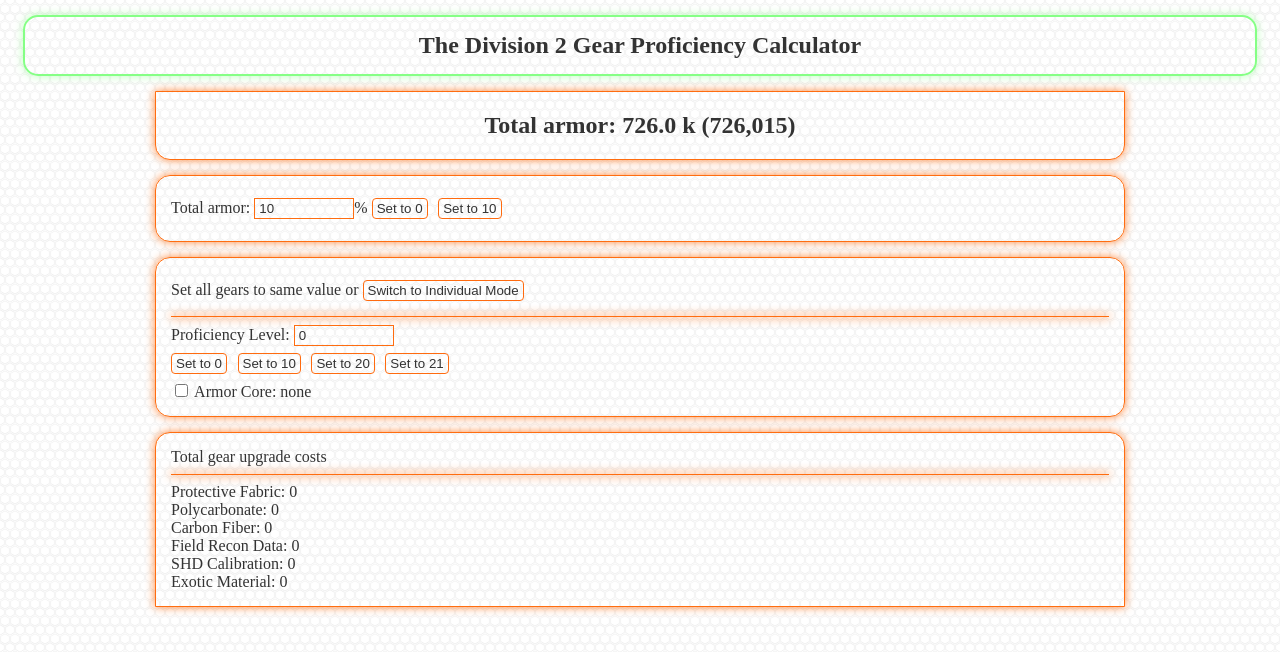
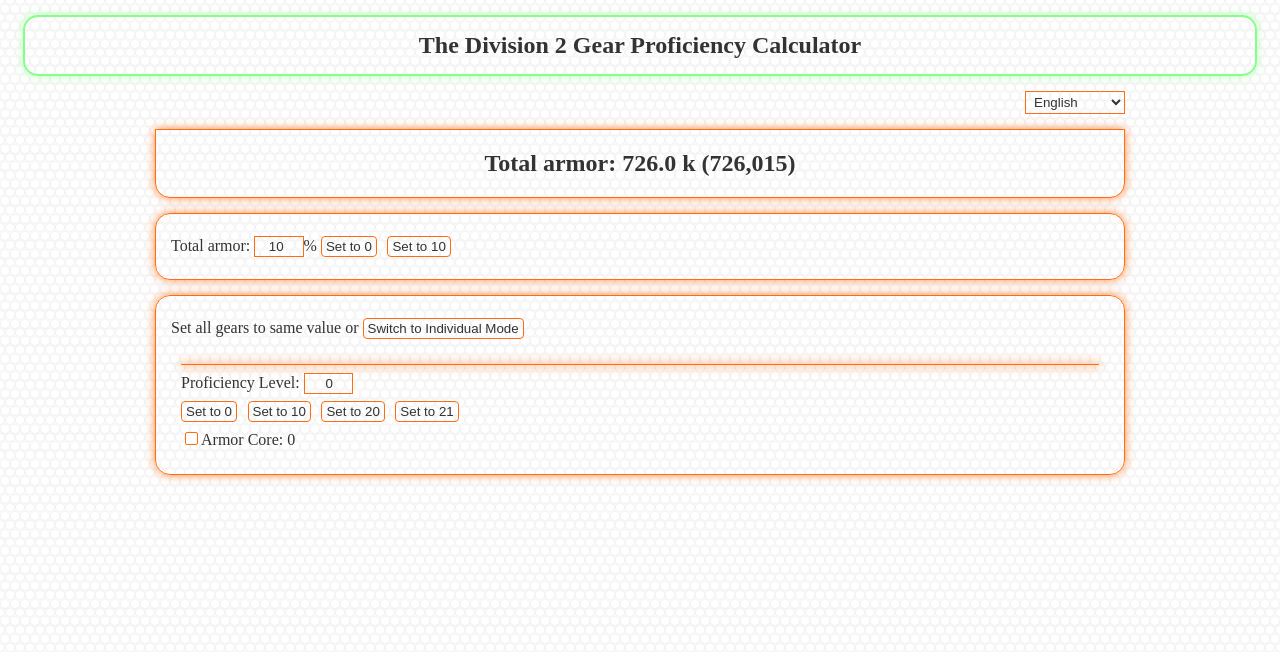
Before and after one commit to ilantvig/td2calc-gp, a plain HTML site: page index.html in a window 1280 px wide. Drawn offline with nearby package versions, Linux system fonts and the light colour scheme.

Commit message:
refactor: add i18n

```diff
--- /dev/null
+++ b/src/components/LocaleChanger.js
@@ -0,0 +1,53 @@
+export default {
+  name: "locale-changer",
+  emits: ["update:modelValue"],
+  props: {
+    availableLocales: {
+      type: Array,
+      required: true,
+    },
+    modelValue: {
+      type: String,
+      required: true,
+    },
+  },
+  data() {
+    return {
+      languages: {
+        en: "English",
+        fr: "Français",
+        es: "Español",
+        gr: "Deutsche",
+        ru: "Pусский",
+      },
+    };
+  },
+  computed: {
+    value: {
+      get() {
+        return this.modelValue;
+      },
+      set(value) {
+        this.$emit("update:modelValue", value);
+      },
+    },
+  },
+  methods: {},
+  watch: {},
+  created() {},
+  // =======================================================
+  template: /*template*/ `
+    <div class="locale-container">
+      <select
+        class="td2-input"
+        v-model="value">
+        <option
+          v-for="locale in availableLocales"
+          :key="'locale-'+locale"
+          :value="locale">
+          {{ languages[locale] }}
+        </option>
+      </select>
+    </div>
+  `,
+};
--- a/src/components/v-content.js
+++ b/src/components/v-content.js
@@ -1,33 +1,16 @@
+
+import LocaleChanger from "./LocaleChanger.js";
 
 export default {
   name: "v-content",
-  // components: {},
-  // принимает данные из родителя
+  components: {
+    LocaleChanger,
+  },
+  // emits: [],
   // props: {},
   data() {
     return {
       text: "v-content text",
-
-      switchModeText: [
-        "Switch to Individual Mode",
-        "Switch to Group Mode",
-      ],
-      gearMaterialNames: [
-        "Protective Fabric",
-        "Polycarbonate",
-        "Carbon Fiber",
-        "Field Recon Data",
-        "SHD Calibration",
-        "Exotic Material",
-      ],
-      gearMaterialNamesTmp: [
-        "Protective Fabric (Защитная ткань)",
-        "Polycarbonate (Поликарбонат)",
-        "Carbon Fiber (Углепластик)",
-        "Field Recon Data (Полевые даные)",
-        "SHD Calibration (Калибратор)",
-        "Exotic Material (Экзот. комп.)",
-      ],
 
       totalGearUpgradeCoast: [0, 0, 0, 0, 0, 0],
       gearUpgradeCoast: [
@@ -71,17 +54,68 @@ export default {
       totalArmor: 0,
       valueList: [0, 0, 0, 0, 0, 0],
       gearItems: [
-        { type: "Mask", value: 80297 },
-        { type: "Backpack", value: 130844 },
-        { type: "Chest", value: 157961 },
-        { type: "Gloves", value: 80297 },
-        { type: "Holster", value: 111889 },
-        { type: "Kneepads", value: 98726 },
+        { type: "mask", value: 80297 },
+        { type: "backpack", value: 130844 },
+        { type: "chest", value: 157961 },
+        { type: "gloves", value: 80297 },
+        { type: "holster", value: 111889 },
+        { type: "kneepads", value: 98726 },
       ],
     };
   },
-  // computed: {},
+  // ================================================================
+  computed: {
+    // translation begin
+
+    gearUpgradeCosts() {
+      return this.$t('gearUpgradeCosts');
+    },
+
+    totalArmorText() {
+      return this.$t('totalArmor');
+    },
+
+    proficiencyLevel() {
+      return this.$t('proficiencyLevel');
+    },
+    allProficiencyLevel() {
+      return this.$t('allProficiencyLevel');
+    },
+
+    armorCore() {
+      return this.$t('armorCore');
+    },
+
+    setTo() {
+      return this.$t('setTo');
+    },
+
+    gearType() {
+      return this.objectFromLoacale('gearType');
+    },
+
+    switchLabelText() {
+      return this.objectFromLoacale('attributeLabel');
+    },
+
+    switchButtonText() {
+      return this.objectFromLoacale('attributeButtonText');
+    },
+
+    gearMaterialNames() {
+      return this.objectFromLoacale('gearMaterialNames');
+    },
+
+
+    // translation end
+
+  },
+  // ================================================================
   methods: {
+    objectFromLoacale(key) {
+      return this.$i18n['messages'][this.$i18n.locale][key];
+    },
+
     updateTotalArmor() {
       let sum = 0;
       for (let i = 0; i < 6; i++) {
@@ -233,6 +267,12 @@ export default {
   // =======================================================
   template: /*template*/ `
         <div class="v-content">
+
+          <locale-changer
+            v-model="$i18n.locale"
+            :availableLocales = "$i18n.availableLocales"
+          />
+
             <!--
             {{text}} <br/>
             {{gearWithArmorList}} <br/>
@@ -242,7 +282,7 @@ export default {
 
             <div class="stick stick-top">
               <h2 style="text-align: center;">
-                Total armor: {{shortNumber(totalArmor)}}
+                {{totalArmorText}}: {{shortNumber(totalArmor)}}
                 ({{(totalArmor).toLocaleString()}})
               </h2>
             </div>
@@ -272,51 +312,57 @@ export default {
 <!-- ///////////////////////////////////////////////////////// -->
 
             <div class="box-orange">
-                <label :for="'totalArmorBonus_id'">Total armor: </label>
+                <label :for="'totalArmorBonus_id'">{{totalArmorText}}: </label>
                 <input :id="'totalArmorBonus_id'"
                     v-model="totalArmorBonus"
                     @change="updateTotalArmor()"
                     class="text-lg td2-input"
+                    style="width: 7ex; text-align: end;"
                     type="number" placeholder="10"
                     min="0" max="35" step="1">%
-                <button class="td2-button" @click="totalArmorBonus = 0; updateTotalArmor()">Set to 0</button>
-                <button class="td2-button" @click="totalArmorBonus = 10; updateTotalArmor()">Set to 10</button>
+                <button class="td2-button" @click="totalArmorBonus = 0; updateTotalArmor()">{{setTo}} 0</button>
+                <button class="td2-button" @click="totalArmorBonus = 10; updateTotalArmor()">{{setTo}} 10</button>
             </div>
 
 
 <!-- ///////////////////////////////////////////////////////// -->
 
-            <div  class="box-orange">
-              {{["Set all gears to same value", "Set each gear to individual value"][+isIndividual]}} or
+            <div class="box-orange">
+              {{switchLabelText[+isIndividual]}}
               <button class="td2-button" @click="isIndividual = !isIndividual">
-                  {{switchModeText[+isIndividual]}}
+                  {{switchButtonText[+isIndividual]}}
               </button>
 
               <div v-show="!isIndividual">
+                <div style="padding: 10px">
                   <hr class="td2-hr"/>
-                <label :for="'oneProfLevelValue_id'">Proficiency Level: </label>
+                  <label :for="'oneProfLevelValue_id'">{{proficiencyLevel}}: </label>
                   <input :id="'oneProfLevelValue_id'"
                       v-model="oneProfLevelValue"
                       class="text-lg td2-input"
+                      style="width: 7ex; text-align: end;"
                       type="number" placeholder="0"
                       min="0" max="21" step="1"
                   />
                   {{oneProfLevelValueError}}
                   <br/>
 
-                <button class="td2-button" @click="oneProfLevelValue = 0">Set to 0</button>
-                <button class="td2-button" @click="oneProfLevelValue = 10">Set to 10</button>
-                <button class="td2-button" @click="oneProfLevelValue = 20">Set to 20</button>
-                <button class="td2-button" @click="oneProfLevelValue = 21">Set to 21</button>
+                  <button class="td2-button" @click="oneProfLevelValue = 0">{{setTo}} 0</button>
+                  <button class="td2-button" @click="oneProfLevelValue = 10">{{setTo}} 10</button>
+                  <button class="td2-button" @click="oneProfLevelValue = 20">{{setTo}} 20</button>
+                  <button class="td2-button" @click="oneProfLevelValue = 21">{{setTo}} 21</button>
                   <br/>
 
                   <input type="checkbox" id="oneWithArmorValue"
                       name="oneWithArmorValue" v-model="oneWithArmorValue"
+                      :class="{ 'unchecked' : !oneWithArmorValue }"
                       @change="updateTotalArmor()">
                   <label for="oneWithArmorValue">
-                    Armor Core: {{ gearWithArmorCount ? gearWithArmorCount + " core(s) per 170 k = " + shortNumber(170000 * gearWithArmorCount) : "none" }}
+                      {{armorCore}}: {{ gearWithArmorCount ? gearWithArmorCount + " &times; 170 k = " + shortNumber(170000 * gearWithArmorCount) : "0" }}
                   </label> <br/>
                 </div>
+              </div>
+              <!-- ~~~~~~~~~~~~~~~~~~~~~~~~~~~~~~~~~ -->
               <div v-show="isIndividual">
                 <div class="flex-container">
                   <div v-for="(gear, gearIndex) in gearItems"
@@ -326,38 +372,39 @@ export default {
                       <hr class="td2-hr"/>
 
                       <div>
-                          {{gear.type}}: {{shortNumber(gearArmorList[gearIndex])}} +
+                          {{gearType[gear.type]}}: {{shortNumber(gearArmorList[gearIndex])}} +
                           {{gearProfLevelList[gearIndex]}}% =
                           {{shortNumber(gearArmorList[gearIndex] * (1 + gearProfLevelList[gearIndex]/100))}}
                       </div>
-                      <label :for="'gearProfLevelList_'+gearIndex">Proficiency Level: </label>
+                      <label :for="'gearProfLevelList_'+gearIndex">{{proficiencyLevel}}: </label>
                       <input :id="'gearProfLevelList_'+gearIndex"
                           v-model="gearProfLevelList[gearIndex]"
                           class="text-lg td2-input"
+                          style="width: 7ex; text-align: end;"
                           type="number" placeholder="0"
                           min="0" max="21" step="1">
                       <br/>
                       <input type="checkbox" :id="'gearIndex_'+gearIndex"
-                          name="gearIndex"
-                          v-model="gearWithArmorList[gearIndex]">
-                      <label :for="'gearIndex_'+gearIndex">Armor Core: {{ gearWithArmorList[gearIndex] ? "170 k" : "0" }}</label>
+                        name="gearIndex" v-model="gearWithArmorList[gearIndex]"
+                        :class="{ 'unchecked' : !gearWithArmorList[gearIndex] }">
+                      <label :for="'gearIndex_'+gearIndex">{{armorCore}}: {{ gearWithArmorList[gearIndex] ? "170 k" : "0" }}</label>
                   </div>
                 </div>
 
                 <hr class="td2-hr"/>
-                All Proficiency Level:
-                <button class="td2-button" @click="setAllProfLevel(0)">Set to 0</button>
-                <button class="td2-button" @click="setAllProfLevel(10)">Set to 10</button>
-                <button class="td2-button" @click="setAllProfLevel(20)">Set to 20</button>
-                <button class="td2-button" @click="setAllProfLevel(21)">Set to 21</button>
+                {{allProficiencyLevel}}:
+                <button class="td2-button" @click="setAllProfLevel(0)">{{setTo}} 0</button>
+                <button class="td2-button" @click="setAllProfLevel(10)">{{setTo}} 10</button>
+                <button class="td2-button" @click="setAllProfLevel(20)">{{setTo}} 20</button>
+                <button class="td2-button" @click="setAllProfLevel(21)">{{setTo}} 21</button>
                 <button class="td2-button" @click="decAllProfLevel()">-1</button>
                 <button class="td2-button" @click="incAllProfLevel()">+1</button>
             </div>
           </div>
 
 <!-- ///////////////////////////////////////////////////////// -->
-            <div class="stick stick-bottom">
-                Total gear upgrade costs
+            <div class="stick stick-bottom" v-if="0">
+                {{gearUpgradeCosts}}
                 <hr class="td2-hr"/>
 
                 <div v-for="(gearMatName,matIndex) in gearMaterialNames"
--- /dev/null
+++ b/src/i18n.js
@@ -0,0 +1,148 @@
+import { createI18n } from "vue-i18n";
+
+const messages = {
+  en: {
+    totalArmor: "Total armor",
+    proficiencyLevel: "Proficiency Level",
+    allProficiencyLevel: "All Proficiency Level",
+    gearUpgradeCosts: "Total gear upgrade costs",
+
+    armorCore: "Armor Core",
+
+    gearType: {
+        mask: "Mask",
+        backpack: "Backpack",
+        chest: "Chest",
+        gloves: "Gloves",
+        holster: "Holster",
+        kneepads: "Kneepads",
+    },
+
+    setTo: "Set to",
+
+    attributeLabel: [
+        "Set all gears to same value or",
+        "Set each gear to individual value or",
+    ],
+    attributeButtonText: [
+        "Switch to Individual Mode",
+        "Switch to Group Mode",
+    ],
+
+
+    gearMaterialNames: [
+      "Protective Fabric",
+      "Polycarbonate",
+      "Carbon Fiber",
+      "Field Recon Data",
+      "SHD Calibration",
+      "Exotic Material",
+    ],
+
+    // ============================
+
+    WD_base: "Base weapon damage",
+    WD: "Weapon damage (WD)",
+    WD_type: "Weapon type damage",
+    WD_other: "Weapon damage (other)",
+    TWD_increaser: "Total WD increaser",
+    TWD_amplifier: "Total WD amplifier",
+    D_to_health: "Damage to Health",
+    D_to_armor: "Damage to Armor",
+    D_to_toc: "Damage to Target Out of Cover",
+    crit_hit_chance: "Critical Hit Chance",
+    crit_hit_damage: "Critical Hit Damage",
+    headshot_damage: "Headshot Damage",
+    D_additional: "Additional damage",
+    D_multiplier: "Damage multiplier",
+
+    hasArmor: "Target has Armor",
+    isOutOfCover: "Target is Out of Cover",
+    IsCriticalHit: "Critical Hit",
+    isAvarageDamage: "Avarage Crit. Damage",
+
+    result: {
+      head: "Head",
+      body: "Body",
+      WD: "Weapon damage",
+    },
+  },
+  ru: {
+
+    totalArmor: "Всего брони",
+    proficiencyLevel: "Уровень знатока",
+    allProficiencyLevel: "Уровень знатока всего",
+    gearUpgradeCosts: "Стоимость прокачки",
+
+    armorCore: "Броня",
+
+    gearType: {
+        mask: "Маска",
+        backpack: "Рюкзак",
+        chest: "Жилет",
+        gloves: "Перчатки",
+        holster: "Кобура",
+        kneepads: "Наколенники",
+    },
+
+    setTo: "Установить на",
+
+    attributeLabel: [
+        "Установите одинаковое значение или",
+        "Установите различные значения или",
+    ],
+
+    attributeButtonText: [
+        "Переключить режим",
+        "Переключить режим",
+    ],
+
+
+    gearMaterialNames: [
+        "Защитная ткань",
+        "Поликарбонат",
+        "Углепластик",
+        "Полевые даные",
+        "Калибратор",
+        "Экзот. комп.",
+    ],
+
+    // ============================
+
+
+    // =================
+    WD_base: "Базовый урон оружия",
+    WD: "Урон оружия (УО)",
+    WD_type: "Урон выбр. типа оружия",
+    WD_other: "Урон оружия (прочее)",
+    TWD_increaser: "Увеличение общего УО",
+    TWD_amplifier: "Увеличение всего УО",
+    D_to_health: "Урон здоровью",
+    D_to_armor: "Урон броне",
+    D_to_toc: "Урон цели вне укрытия",
+    crit_hit_chance: "Шанс крит. попаданий",
+    crit_hit_damage: "Урон от крит. попаданий",
+    headshot_damage: "Урон от выстрела в голову",
+    D_additional: "Доп. урон (слагаемое)",
+    D_multiplier: "Доп. урон (множитель)",
+
+    hasArmor: "У цели есть броня",
+    isOutOfCover: "Цель вне укрытия",
+    IsCriticalHit: "Крит. пападание",
+    isAvarageDamage: "Усреднённый крит. урон",
+
+    result: {
+      head: "В голову",
+      body: "В тело",
+      WD: "Урон оружия",
+    },
+  },
+};
+
+const i18n = createI18n({
+  locale: "en", // set current locale
+  fallbackLocale: "en",
+  messages,
+});
+
+export default i18n;
--- a/src/main.js
+++ b/src/main.js
@@ -1,28 +1,29 @@
 // main.js
 
-// import { createApp } from "https://unpkg.com/vue@3.2.33/dist/vue.esm-browser.prod.js"
-import { createApp } from "https://unpkg.com/vue@3.2.33/dist/vue.esm-browser.js"
-// import { createApp } from "./vue@3.2.31/dist/vue.esm-browser.js"
-import vMainWrapper from "./components/v-main-wrapper.js"
+import { createApp } from "vue";
+
+import i18n from "./i18n.js";
+import vMainWrapper from "./components/v-main-wrapper.js";
 
 createApp({
   data() {
     return {
-      title: "[dev] TD2 Gear Proficiency Calculator"
-    }
+      title: "[dev] TD2 Gear Proficiency Calculator",
+    };
   },
-  template: /*template*/ `{{title}}`
-}).mount('#title')
+  template: /*template*/ `{{title}}`,
+}).mount("#title");
 
 createApp({
   components: {
     vMainWrapper,
   },
   data() {
-    return {
-    }
+    return {};
   },
   template: /*template*/ `
       <v-main-wrapper />
-  `
-}).mount('#app')
+  `,
+})
+  .use(i18n)
+  .mount("#app");
--- a/style.css
+++ b/style.css
@@ -130,6 +130,36 @@ body {
 
 /* = = = = = = = = = = = = = = = = = = = = = = = = = = = = = = = = = = = = = = = = = = =  */
 
+input[type='checkbox'] {
+  accent-color: hsl(23, 100%, 53%);
+  position: relative;
+}
+
+input[type='checkbox'].unchecked::after {
+  content: "";
+  position: absolute;
+  top: 0;
+  left: 0;
+  height: 100%;
+  width: 100%;
+  background-color: var(--main-bg-color);
+  outline: 1px solid #ff6d10;
+  outline-offset: -1px;
+  border-radius: 2px;
+}
+input[type='checkbox'].unchecked.disabled::after {
+  content: "";
+  position: absolute;
+  top: 0;
+  left: 0;
+  height: 100%;
+  width: 100%;
+  background-color: var(--main-bg-color);
+  outline: 1px solid #848484;
+  outline-offset: -1px;
+  border-radius: 2px;
+}
+
 
 button + button {
   margin-left: 1.5ex;
@@ -256,6 +286,14 @@ button {
   box-shadow: 0px 0px 10px 1px #ff6d10cc;
 }
 
+.locale-container {
+  display: flex;
+  justify-content: end;
+  align-items: flex-end;
+  margin-right: 15px;
+}
+
+
 .box-orange {
   /*  background-color: white;
 width: 600px;*/
```
Lines whose indentation alone changed are shown as unchanged.
